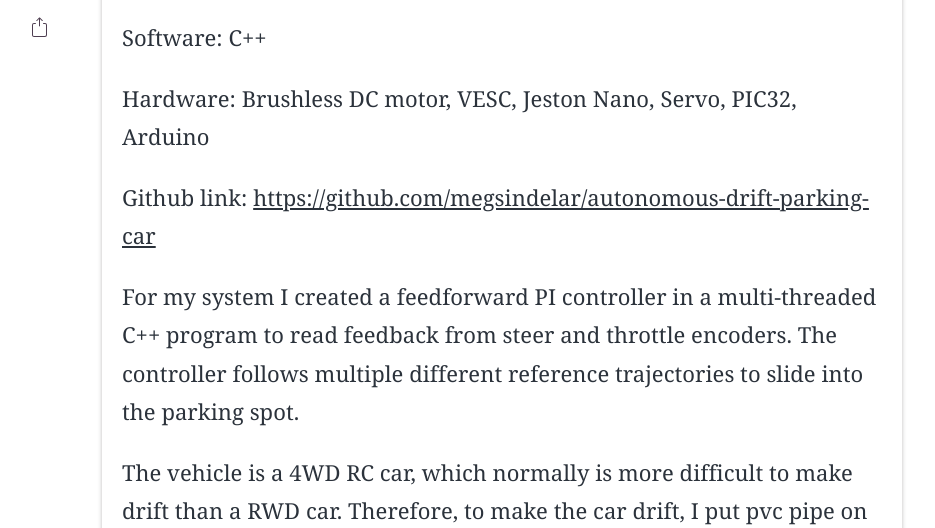
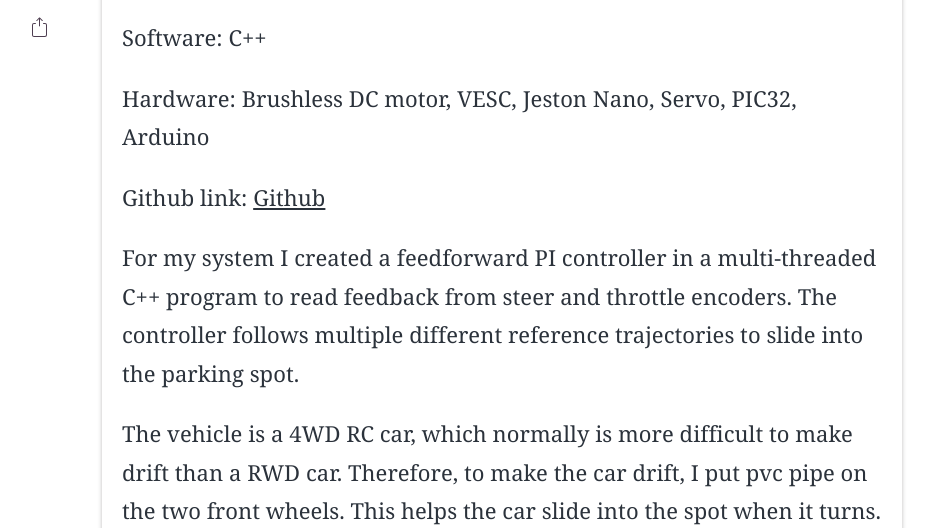
Before and after one commit to megsindelar/megsindelar.github.io, a Jekyll site: the page built from _posts/2021-02-07-Drifting-Car.md, in a window 1280 px wide and 900 px high, scrolled down 1416 px, cut to the strip 78-606 px from the top of the window. Shown: the whole strip, without its empty margins (138-1073 px from the left). Built offline with Jekyll 4.4.1, drawn with Linux system fonts in a browser that asks for light colours; some web fonts are replaced; part of the change alters nothing that is shown.

Commit message:
Update 2021-02-07-Drifting-Car.md

```diff
--- a/_posts/2021-02-07-Drifting-Car.md
+++ b/_posts/2021-02-07-Drifting-Car.md
@@ -18,7 +18,7 @@ Software: C++
 
 Hardware: Brushless DC motor, VESC, Jeston Nano, Servo, PIC32, Arduino
 
-Github link: <a href="(https://github.com/megsindelar/autonomous-drift-parking-car)"> https://github.com/megsindelar/autonomous-drift-parking-car </a>
+Github link: [Github](https://github.com/megsindelar/autonomous-drift-parking-car)
 
 For my system I created a feedforward PI controller in a multi-threaded C++ program to read feedback from steer and throttle encoders. The controller follows multiple different reference trajectories to slide into the parking spot.
 
```
